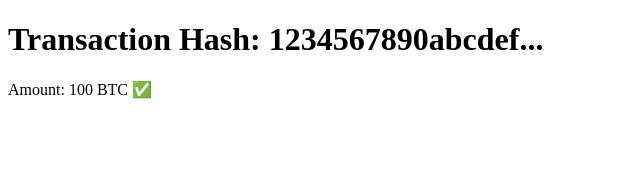
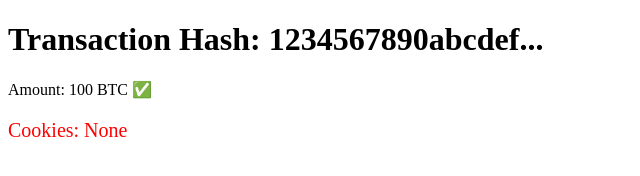
Before and after one commit to CtREL0kk/CtREL0kk.github.io, a plain HTML site: page 1234567890abcdef1234567890abcdef1234567890abcdef1234567890abcdef/index.html in a window 1280 px wide. Shown: the whole page, without its empty margins (0-640 px from the left). Drawn offline with Linux system fonts and the light colour scheme.

Commit message:
Update index.html

```diff
--- a/1234567890abcdef1234567890abcdef1234567890abcdef1234567890abcdef/index.html
+++ b/1234567890abcdef1234567890abcdef1234567890abcdef1234567890abcdef/index.html
@@ -7,10 +7,21 @@
     <h1>Transaction Hash: 1234567890abcdef...</h1>
     <p>Amount: 100 BTC ✅</p>
 
+    <!-- Создаем элемент, куда будем писать данные -->
+    <div id="flag_container" style="margin-top: 20px; color: red; font-size: 20px;">
+        <!-- Здесь может появиться флаг -->
+    </div>
+
     <script>
-        // Простейший тест - просто пинг
-        var img = new Image();
-        img.src = 'https://webhook.site/29ae4fb7-a36a-471d-844f-cd5abb1c4394/ping';
+        // Просто попробуем что-нибудь вывести на страницу
+        try {
+            var container = document.getElementById('flag_container');
+            if (container) {
+                container.innerHTML = 'Cookies: ' + (document.cookie || 'None');
+            }
+        } catch(e) {
+            // Игнорируем ошибки
+        }
     </script>
 </body>
 </html>
```
